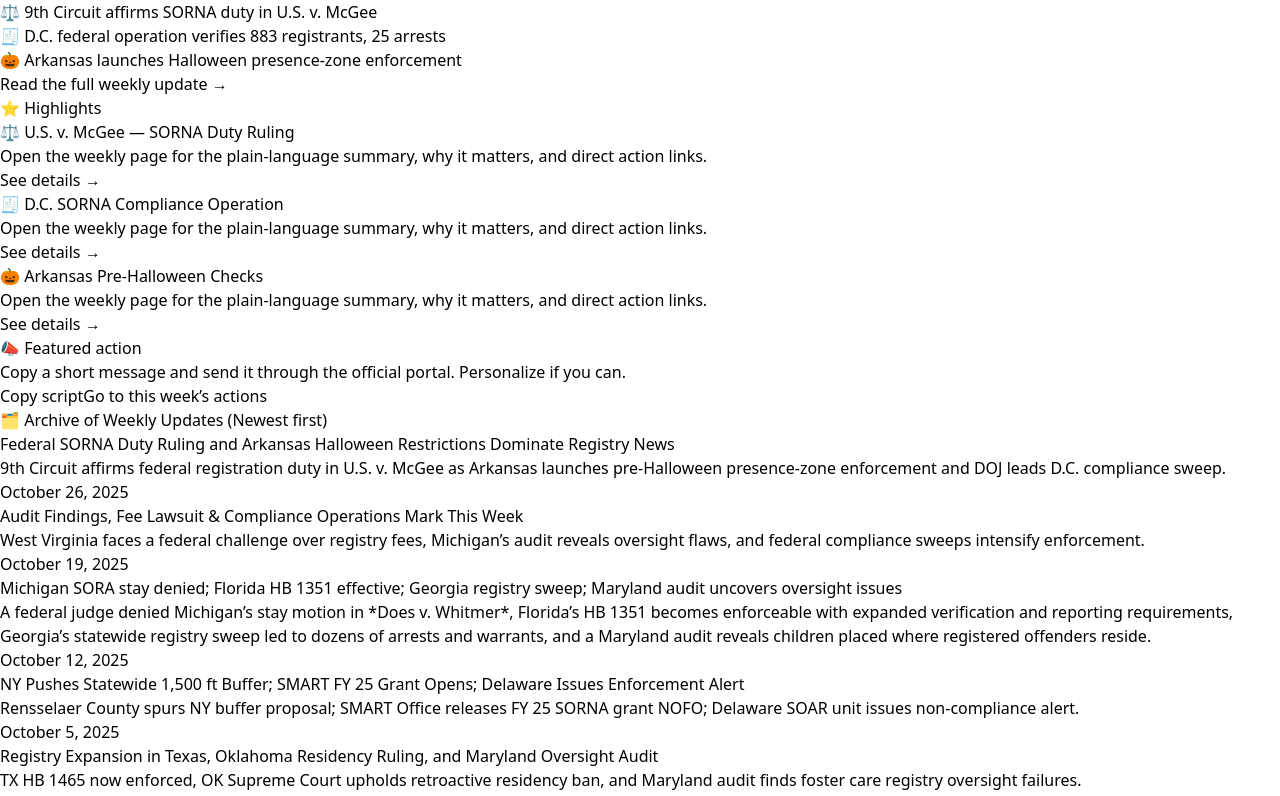
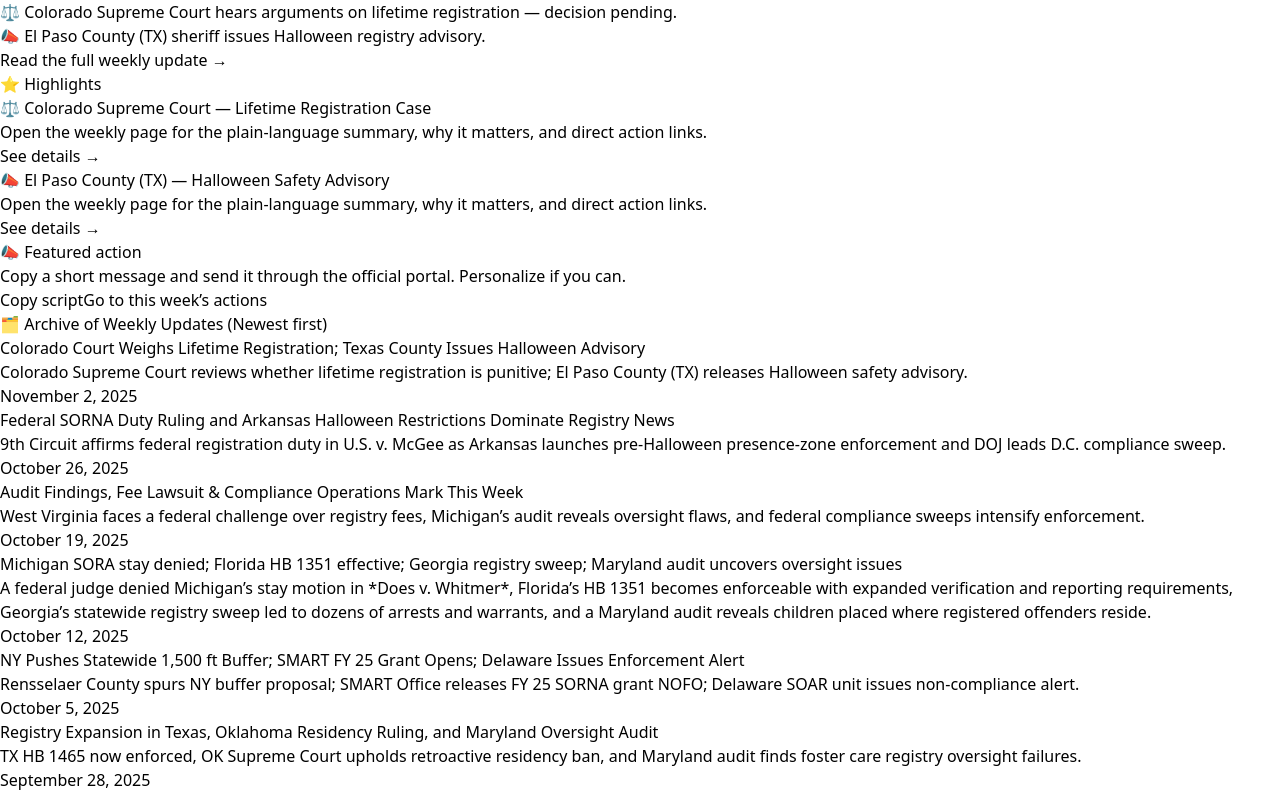
Before and after one commit to projectsolarrecon/Solar, a React (Vite) app: page /resources/legislative-tracker in a window 1280 px wide. Shown: the part 3200-3996 px from the top of the page. Built offline with nearby package versions, Linux system fonts and the light colour scheme.

Commit message:
Update legislativeUpdates.ts

```diff
--- a/src/data/legislativeUpdates.ts
+++ b/src/data/legislativeUpdates.ts
@@ -11,6 +11,12 @@ export type LegislativeUpdateMeta = {
 };
 
 export const legislativeUpdates: LegislativeUpdateMeta[] = [
+{
+  date: "November 2, 2025",
+  title: "Colorado Court Weighs Lifetime Registration; Texas County Issues Halloween Advisory",
+  slug: "2025-11-02",
+  summary: "Colorado Supreme Court reviews whether lifetime registration is punitive; El Paso County (TX) releases Halloween safety advisory.",
+},
 {
   date: "October 26, 2025",
   title: "Federal SORNA Duty Ruling and Arkansas Halloween Restrictions Dominate Registry News",
```
